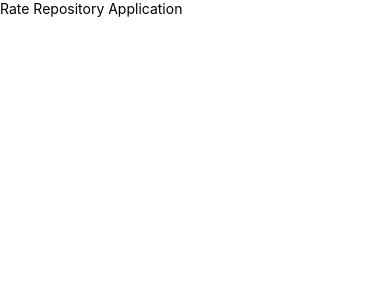
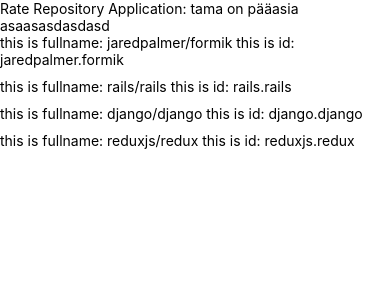
Before and after one commit to jyrik100/rate-repository-app, a React Native app: screen / in a window 390 px wide. Shown: the top 300 px of the page. Built offline with nearby package versions, Linux system fonts and the light colour scheme.

Commit message:
List working in main component

```diff
--- a/App.js
+++ b/App.js
@@ -1,7 +1,11 @@
-import Main from './src/components/Main';
+import Main from './src/Main';
 
 const App = () => {
-  return <Main />;
+
+  const value = "tama on pääasia"
+  return <Main value = {value}/>;
+
+
 };
 
 export default App;
--- a/src/components/Main.jsx
+++ b/src/Main.jsx
@@ -1,5 +1,7 @@
 import Constants from 'expo-constants';
 import { Text, StyleSheet, View } from 'react-native';
+import RepositoryList from './components/RepositoryList';
+import List from  './components/list';
 
 const styles = StyleSheet.create({
   container: {
@@ -9,12 +11,24 @@
   },
 });
 
-const Main = () => {
+
+/* const List = () => {
+
+  return <Text>asasd</Text>
+
+}
+ */
+
+const Main = (props) => {
+
   return (
     <View style={styles.container}>
-      <Text>Rate Repository Application</Text>
+      <Text>Rate Repository Application: {props.value}</Text>
+      <List/>
+      <RepositoryList/>
     </View>
   );
+
 };
 
 export default Main;
--- /dev/null
+++ b/src/components/RepositoryItem.jsx
@@ -0,0 +1,12 @@
+import React from 'react';
+import {View, Text} from 'react-native';
+
+const RepositoryItem = (props) => {
+
+    return (
+       <View>
+        <Text>{props.fullname}</Text>
+      </View>
+    );
+};
+export default RepositoryItem;
--- /dev/null
+++ b/src/components/RepositoryList.jsx
@@ -0,0 +1,96 @@
+import { Text, FlatList, View, StyleSheet } from 'react-native';
+//import RepositoryItem from './RepositoryItem';
+
+const styles = StyleSheet.create({
+    separator: {
+      height: 10,
+    },
+  });
+
+ const repositories = [
+    {
+      id: 'jaredpalmer.formik',
+      fullName: 'jaredpalmer/formik',
+      description: 'Build forms in React, without the tears',
+      language: 'TypeScript',
+      forksCount: 1589,
+      stargazersCount: 21553,
+      ratingAverage: 88,
+      reviewCount: 4,
+      ownerAvatarUrl: 'https://avatars2.githubusercontent.com/u/4060187?v=4',
+    },
+    {
+      id: 'rails.rails',
+      fullName: 'rails/rails',
+      description: 'Ruby on Rails',
+      language: 'Ruby',
+      forksCount: 18349,
+      stargazersCount: 45377,
+      ratingAverage: 100,
+      reviewCount: 2,
+      ownerAvatarUrl: 'https://avatars1.githubusercontent.com/u/4223?v=4',
+    },
+    {
+      id: 'django.django',
+      fullName: 'django/django',
+      description: 'The Web framework for perfectionists with deadlines.',
+      language: 'Python',
+      forksCount: 21015,
+      stargazersCount: 48496,
+      ratingAverage: 73,
+      reviewCount: 5,
+      ownerAvatarUrl: 'https://avatars2.githubusercontent.com/u/27804?v=4',
+    },
+    {
+      id: 'reduxjs.redux',
+      fullName: 'reduxjs/redux',
+      description: 'Predictable state container for JavaScript apps',
+      language: 'TypeScript',
+      forksCount: 13902,
+      stargazersCount: 52869,
+      ratingAverage: 0,
+      reviewCount: 0,
+      ownerAvatarUrl: 'https://avatars3.githubusercontent.com/u/13142323?v=4',
+    },
+  ];
+
+  const ItemSeparator = () => <View style={styles.separator} />;
+//   const DATA = [
+//     {
+//       id: 'bd7acbea-c1b1-46c2-aed5-3ad53abb28ba',
+//       title: 'First Item',
+//     },
+//     {
+//       id: '3ac68afc-c605-48d3-a4f8-fbd91aa97f63',
+//       title: 'Second Item',
+//     },
+//     {
+//       id: '58694a0f-3da1-471f-bd96-145571e29d72',
+//       title: 'Third Item',
+//     },
+//   ];
+   const Item = ({ fullName, id }) => (
+    <View style={styles.item}>
+      <Text style={styles.fullName }>this is fullname: {fullName} this is id: {id}</Text>
+    </View>
+  );
+
+  const renderItem = ({ item }) => (
+    <Item fullName={item.fullName} id ={item.id} />
+  );
+
+
+  const RepositoryList = () => {
+    return (
+      <FlatList
+        data={repositories}
+        ItemSeparatorComponent={ItemSeparator}
+//        renderItem={RepositoryItem}
+        renderItem={renderItem}
+        keyExtractor={item => item.id}
+      />
+    );
+  };
+
+
+  export default RepositoryList;
--- /dev/null
+++ b/src/components/list.jsx
@@ -0,0 +1,9 @@
+import { Text } from 'react-native';
+
+const List = () => {
+
+    return <Text>asaasasdasdasd</Text>
+
+  }
+
+export default List;
```
Also changed, not shown: src/components/RepositoryList copy.jsx (added, +96 -0 lines).
